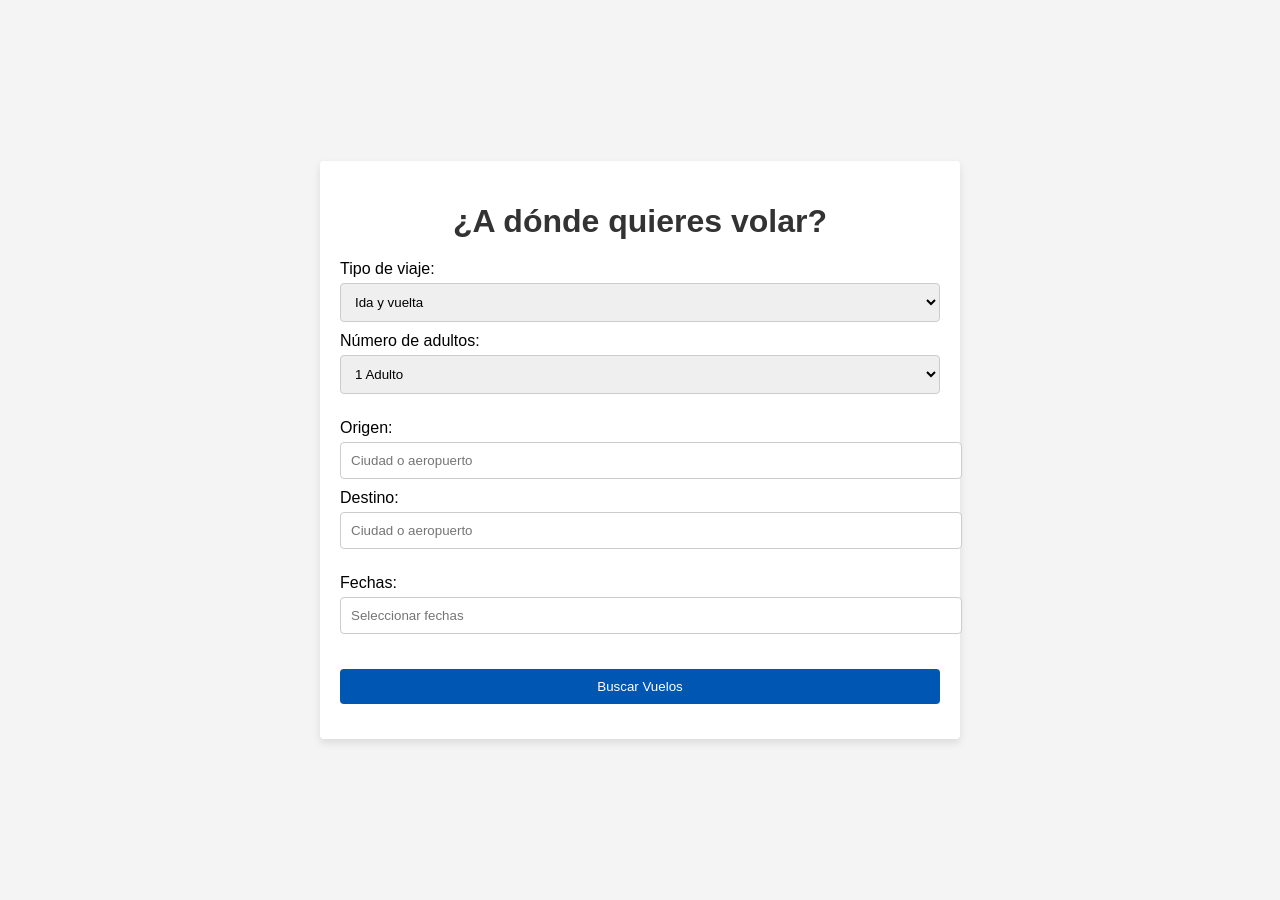
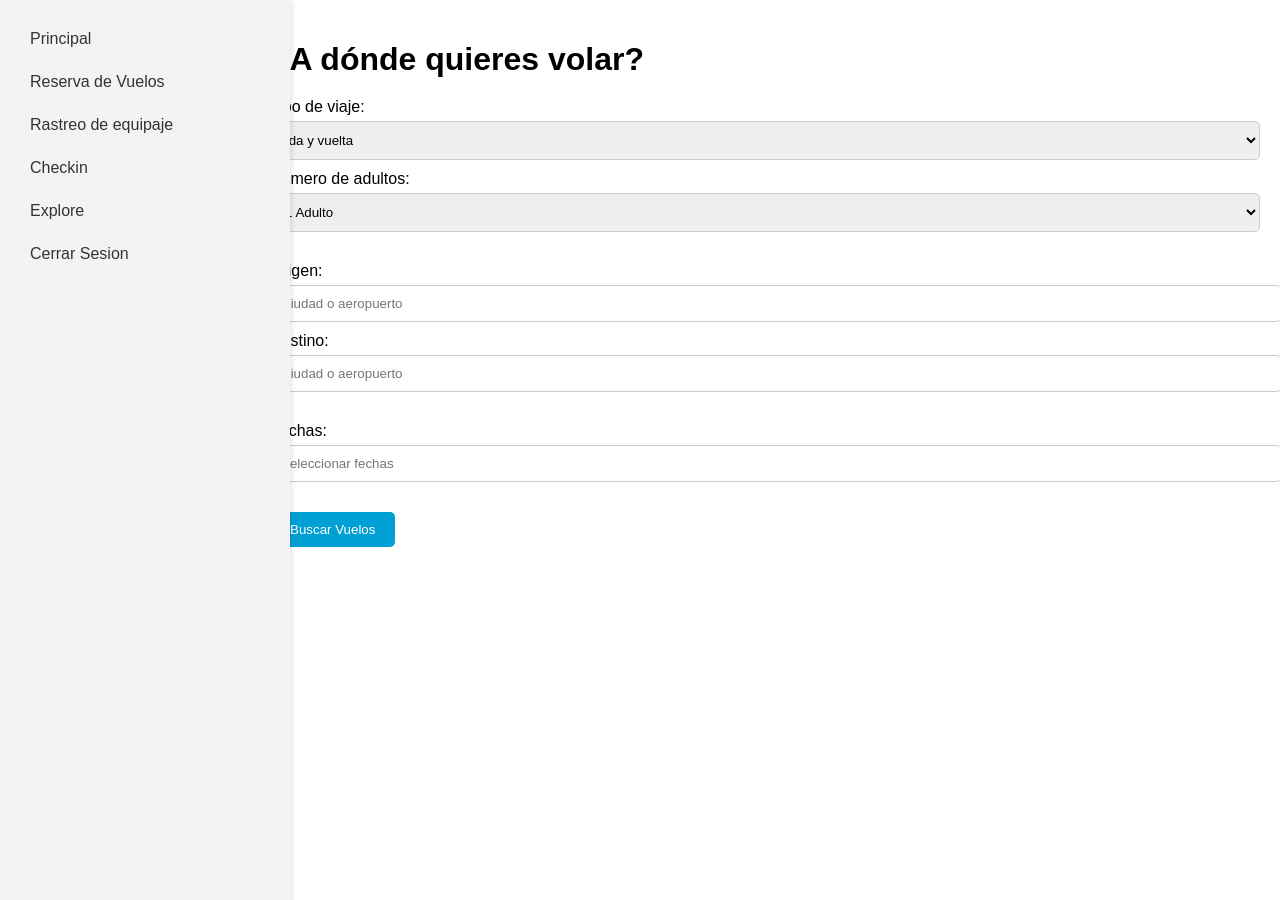
Before and after one commit to joseumana0406/A.D.D.S, a PHP site: page /reserva.html in a window 1280 px wide. Run offline with PHP 8.4, Linux system fonts and the light colour scheme.

Commit message:
Se agregaron cambios visuales

```diff
--- a/css/reserva.css
+++ /dev/null
@@ -1,57 +0,0 @@
-body {
-    font-family: 'Arial', sans-serif;
-    background-color: #f4f4f4;
-    margin: 0;
-    padding: 0;
-    display: flex;
-    justify-content: center;
-    align-items: center;
-    height: 100vh;
-}
-
-.booking-panel {
-    background-color: #ffffff;
-    border-radius: 4px;
-    padding: 20px;
-    box-shadow: 0 4px 8px rgba(0,0,0,0.1);
-    width: 100%;
-    max-width: 600px;
-}
-
-h1 {
-    color: #333333;
-    text-align: center;
-    margin-bottom: 20px;
-}
-
-.form-section {
-    margin-bottom: 15px;
-}
-
-.form-section label {
-    display: block;
-    margin-bottom: 5px;
-}
-
-.form-section input, .form-section select {
-    width: 100%;
-    padding: 10px;
-    margin-bottom: 10px;
-    border: 1px solid #cccccc;
-    border-radius: 4px;
-}
-
-button {
-    width: 100%;
-    padding: 10px;
-    background-color: #0056b3;
-    color: white;
-    border: none;
-    border-radius: 4px;
-    cursor: pointer;
-    margin-top: 10px;
-}
-
-button:hover {
-    background-color: #003d82;
-}
--- /dev/null
+++ b/css/reserva2.css
@@ -0,0 +1,73 @@
+body {
+    margin: 0;
+    font-family: Arial, sans-serif;
+    display: flex; /* Añadido para alinear el sidebar y el panel de reserva */
+}
+
+.sidebar {
+    height: 100vh;
+    width: 250px; /* Puedes ajustar el ancho según tus necesidades */
+    position: fixed;
+    background-color: #f3f3f3;
+    padding: 20px;
+    box-shadow: 2px 0 5px rgba(0, 0, 0, 0.1);
+    overflow-y: auto; /* Añadido para manejar el desbordamiento de contenido */
+}
+
+.sidebar a {
+    text-decoration: none;
+    color: #333;
+    display: block;
+    padding: 10px;
+    margin-bottom: 5px;
+    border-radius: 5px;
+    transition: background-color 0.3s;
+}
+
+.sidebar a:hover {
+    background-color: #ddd;
+}
+
+.booking-panel {
+    flex-grow: 1; /* Añadido para que el panel ocupe el espacio restante */
+    padding: 20px;
+    margin-left: 250px; /* Igual al ancho del sidebar */
+    overflow-y: auto; /* Para manejar el desbordamiento de contenido */
+}
+
+/* Estilos adicionales para el panel de reserva */
+.booking-panel h1 {
+    margin-bottom: 20px;
+}
+
+.form-section {
+    margin-bottom: 20px;
+}
+
+.form-section label {
+    display: block;
+    margin-bottom: 5px;
+}
+
+.form-section input[type="text"],
+.form-section select {
+    width: 100%;
+    padding: 10px;
+    margin-bottom: 10px;
+    border: 1px solid #ccc;
+    border-radius: 5px;
+}
+
+.form-section button {
+    background-color: #009fd4;
+    color: white;
+    padding: 10px 20px;
+    border: none;
+    border-radius: 5px;
+    cursor: pointer;
+    transition: background-color 0.3s;
+}
+
+.form-section button:hover {
+    background-color: #007fad;
+}
--- a/registro.php
+++ b/registro.php
@@ -27,9 +27,8 @@ if ($_SERVER["REQUEST_METHOD"] == "POST") {
     $result = mysqli_query($con, $query);
 
     if ($result) {
-        echo "Registro exitoso.";
-        // Aquí podrías redirigir al usuario a la página de inicio de sesión o a cualquier otra página.
-        // header("Location: index.html");
+        header('Location: index.html');
+            exit;
         exit;
     } else {
         echo "Error en el registro: " . mysqli_error($con);
--- a/reserva.html
+++ b/reserva.html
@@ -1,12 +1,23 @@
 <!DOCTYPE html>
 <html lang="es">
 <head>
-<meta charset="UTF-8">
-<meta name="viewport" content="width=device-width, initial-scale=1.0">
-<title>Reserva de Vuelo</title>
-<link rel="stylesheet" href="/css/reserva.css">
+    <meta charset="UTF-8">
+    <meta name="viewport" content="width=device-width, initial-scale=1.0">
+    <title>Reserva de Vuelo</title>
+    <link rel="stylesheet" href="/css/reserva2.css">
 </head>
 <body>
+
+<div class="sidebar">
+    <a href="principal.html">Principal</a>
+    <a href="reserva.html">Reserva de Vuelos</a>
+    <a href="rastreo.html">Rastreo de equipaje</a>
+    <a href="#">Checkin</a>
+    <a href="#">Explore</a>
+    <a href="index.html">Cerrar Sesion</a>
+    <!-- Otros enlaces según sea necesario -->
+</div>
+
 <div class="booking-panel">
     <h1>¿A dónde quieres volar?</h1>
     <form>
@@ -43,5 +54,6 @@
         </div>
     </form>
 </div>
+
 </body>
 </html>
```
Also changed, not shown: principal.html (+4 -5 lines).
